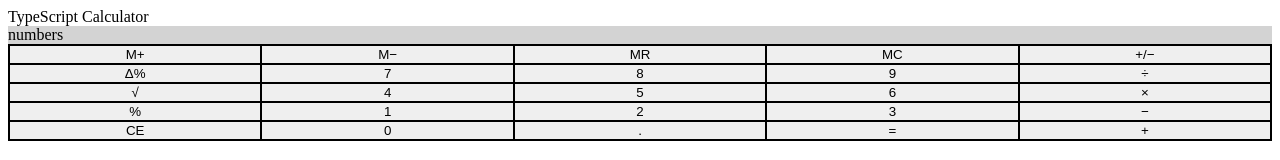
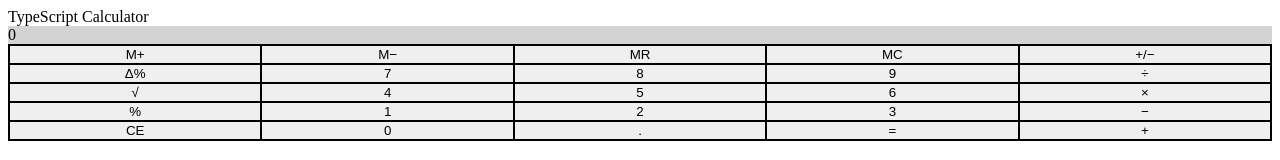
Before and after one commit to BillyBunn/calculator-ts, a React (Create React App) app: page / in a window 1280 px wide. Shown: the top 160 px of the page. Built offline with nearby package versions, Linux system fonts and the light colour scheme.

Commit message:
updates typing

```diff
--- a/src/components/App.tsx
+++ b/src/components/App.tsx
@@ -1,9 +1,9 @@
-import React, { FC, useState } from "react";
+import React, { useState } from "react";
 import Display from "./Display";
 import Buttons from "./Buttons";
 
-const App: FC = () => {
-  const [display, setDisplay] = useState("numbers");
+const App = () => {
+  const [display, setDisplay] = useState("0");
   const changeDisplay = (thing: string) => {
     setDisplay(thing);
   };
--- a/src/components/Buttons.tsx
+++ b/src/components/Buttons.tsx
@@ -1,4 +1,4 @@
-import React, { FC } from "react";
+import React from "react";
 import styled from "styled-components";
 
 const ButtonGrid = styled.div`
@@ -11,20 +11,19 @@ const ButtonGrid = styled.div`
   }
 `;
 
-interface ButtonProps {
+type ButtonProps = {
   changeDisplay: (thing: React.ReactNode) => void;
-}
-const Button: FC<ButtonProps> = props => (
-  <button onClick={() => props.changeDisplay(props.children)} {...props}>
-    {props.children}
-  </button>
+  children: React.ReactChild;
+};
+const Button = ({ changeDisplay, children }: ButtonProps) => (
+  <button onClick={() => changeDisplay(children)}>{children}</button>
 );
 
-interface ButtonsProps {
-  changeDisplay: () => void;
-}
+type ButtonsProps = {
+  changeDisplay: (thing: React.ReactNode) => void;
+};
 
-const Buttons: FC<ButtonsProps> = ({ changeDisplay }) => {
+const Buttons = ({ changeDisplay }: ButtonsProps) => {
   return (
     <ButtonGrid>
       <Button changeDisplay={changeDisplay}>M+</Button>
--- a/src/components/Display.tsx
+++ b/src/components/Display.tsx
@@ -1,10 +1,10 @@
-import React, { FC } from "react";
+import React from "react";
 import styled from "styled-components";
 
 const StyledDisplay = styled.div`
   background: lightgrey;
 `;
-const Display: FC = ({ children }) => {
+const Display = ({ children }) => {
   return <StyledDisplay>{children}</StyledDisplay>;
 };
 
--- a/src/index.tsx
+++ b/src/index.tsx
@@ -1,8 +1,8 @@
-import React, { FC } from "react";
+import React from "react";
 import { render } from "react-dom";
 import App from "./components/App";
 
-const Main: FC = () => <App />;
+const Main = () => <App />;
 
 const rootElement = document.getElementById("root");
 render(<Main />, rootElement);
```
